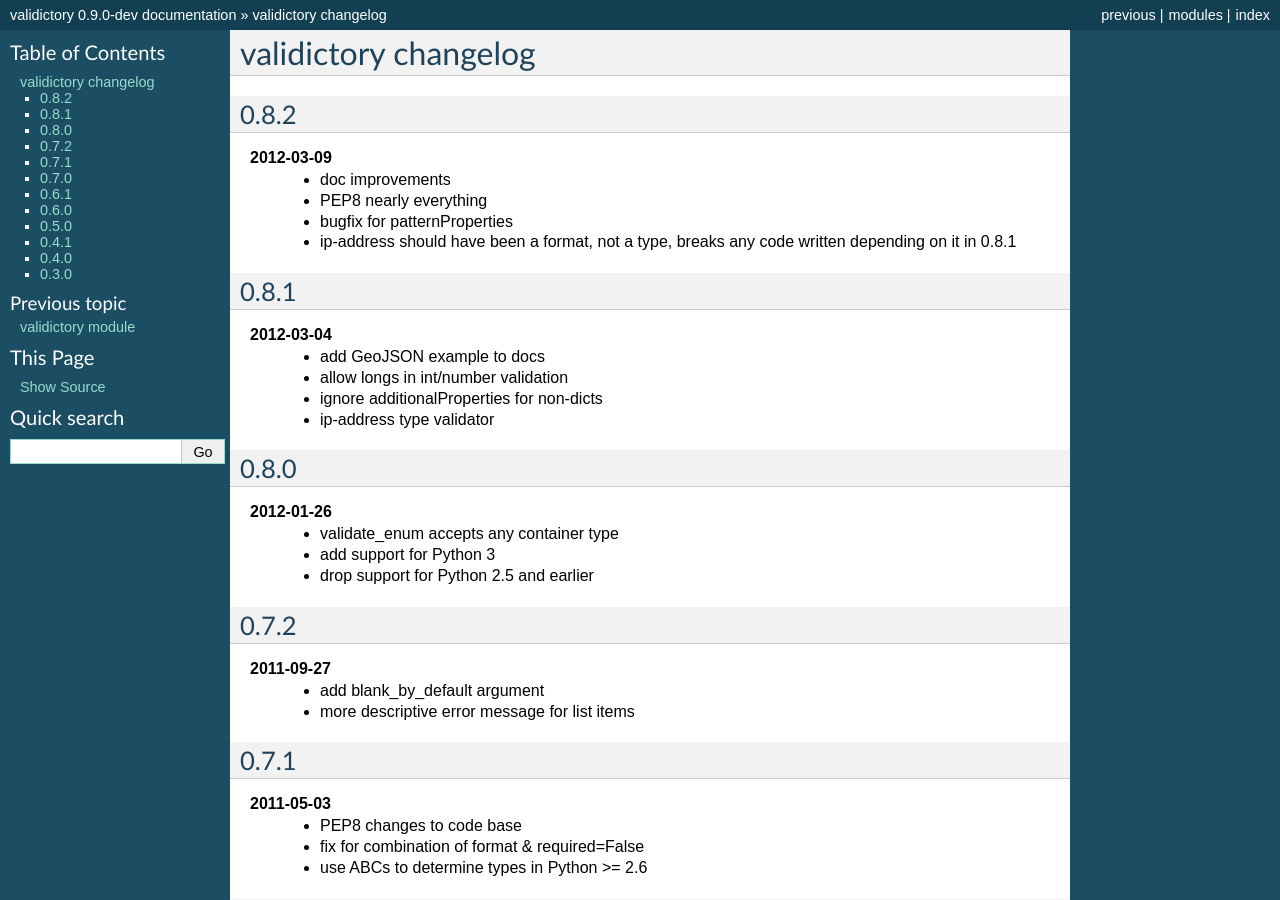
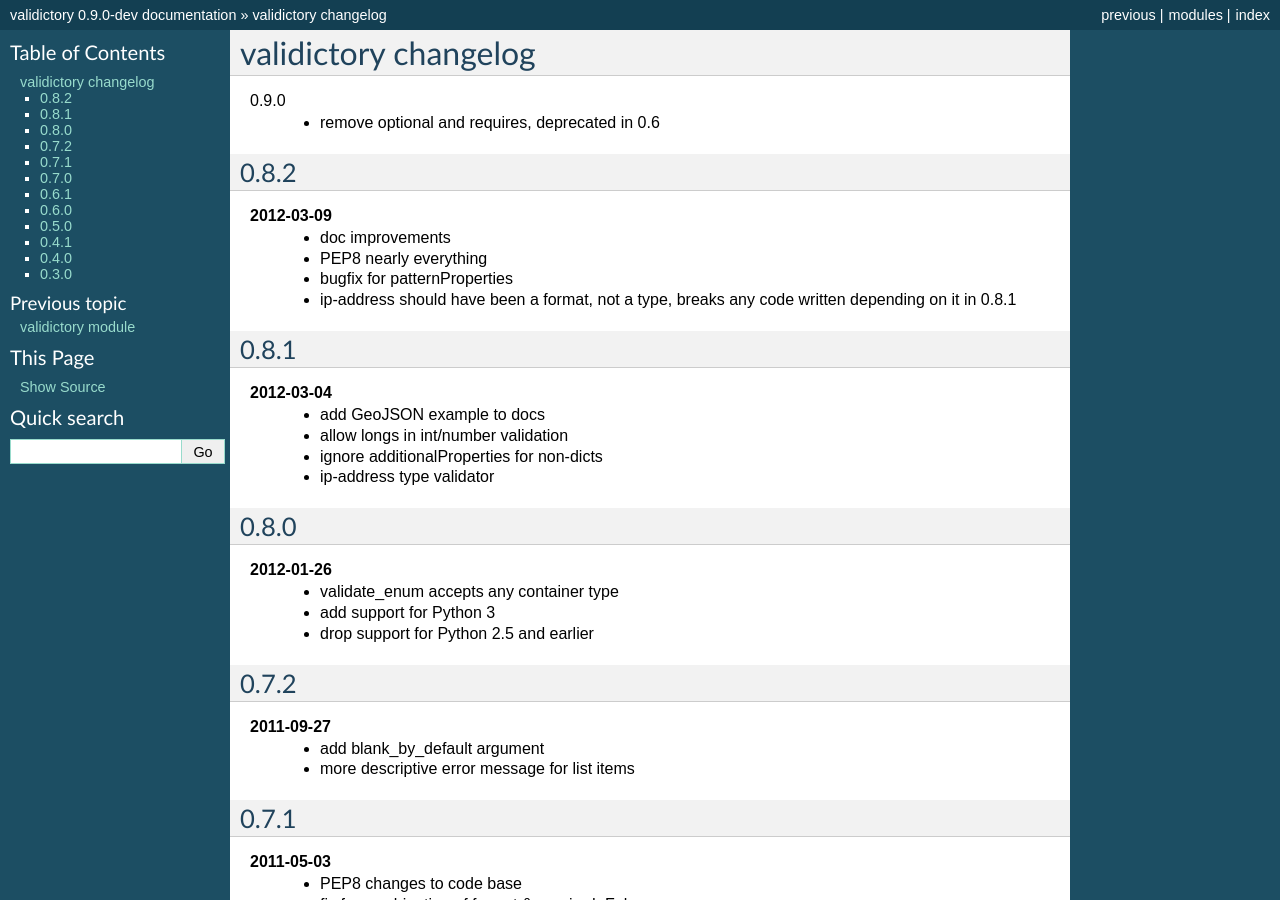
Before and after one commit to jpmckinney/validictory, a Sphinx documentation site: the page built from docs/changelog.rst, in a window 1280 px wide and 900 px high. Built offline with Sphinx 7.4.7, drawn with Linux system fonts in a browser that asks for light colours.

Commit message:
.9 changelog

```diff
--- a/docs/changelog.rst
+++ b/docs/changelog.rst
@@ -1,5 +1,8 @@
 validictory changelog
 =====================
+
+0.9.0
+    * remove optional and requires, deprecated in 0.6
 
 0.8.2
 -----
```
